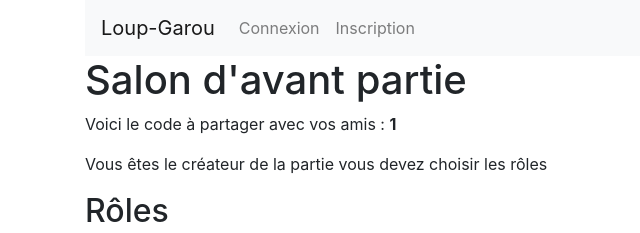
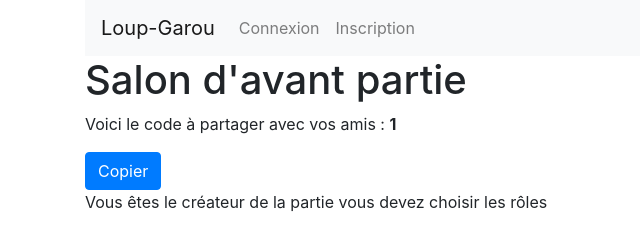
Before and after one commit to Dadagis/loup-garou, a React (Create React App) app: page /games/1/start in a window 1280 px wide. Shown: the top 233 px of the page, without its empty margins (0-640 px from the left). Built offline with nearby package versions, Linux system fonts and the light colour scheme; no server answers; the HTML template or start-up script is replaced by a standard one.

Commit message:
added copy to clipboard button

```diff
--- a/src/components/newGame.jsx
+++ b/src/components/newGame.jsx
@@ -1,9 +1,16 @@
 import React, { Component } from "react";
 import http from "../services/httpService";
 import auth from "../services/authService";
+import { CopyToClipboard } from "react-copy-to-clipboard";
 
 export default class NewGame extends Component {
-  state = { game: {}, roles: [], gameRoles: [], interval: "" };
+  state = {
+    game: {},
+    roles: [],
+    gameRoles: [],
+    interval: "",
+    copied: "Copier",
+  };
 
   componentDidMount = async () => {
     await this.getGame();
@@ -59,6 +66,11 @@ export default class NewGame extends Component {
     clearInterval(this.state.interval);
   };
 
+  renderButton(label) {
+    let style = label === "Copié !" ? "btn btn-success" : "btn btn-primary";
+    return <button className={style}>{label}</button>;
+  }
+
   render() {
     const { gameRoles, game } = this.state;
     const { players } = this.state.game;
@@ -66,9 +78,17 @@ export default class NewGame extends Component {
     return (
       <div>
         <h1>Salon d'avant partie</h1>
-        <p>
-          Voici le code à partager avec vos amis : <strong>{id}</strong>
-        </p>
+        <div>
+          <p>
+            Voici le code à partager avec vos amis : <strong>{id}</strong>
+          </p>
+          <CopyToClipboard
+            text={id}
+            onCopy={() => this.setState({ copied: "Copié !" })}
+          >
+            {this.renderButton(this.state.copied)}
+          </CopyToClipboard>
+        </div>
         <p>Vous êtes le créateur de la partie vous devez choisir les rôles</p>
         <h2>Rôles</h2>
         <div>
```
